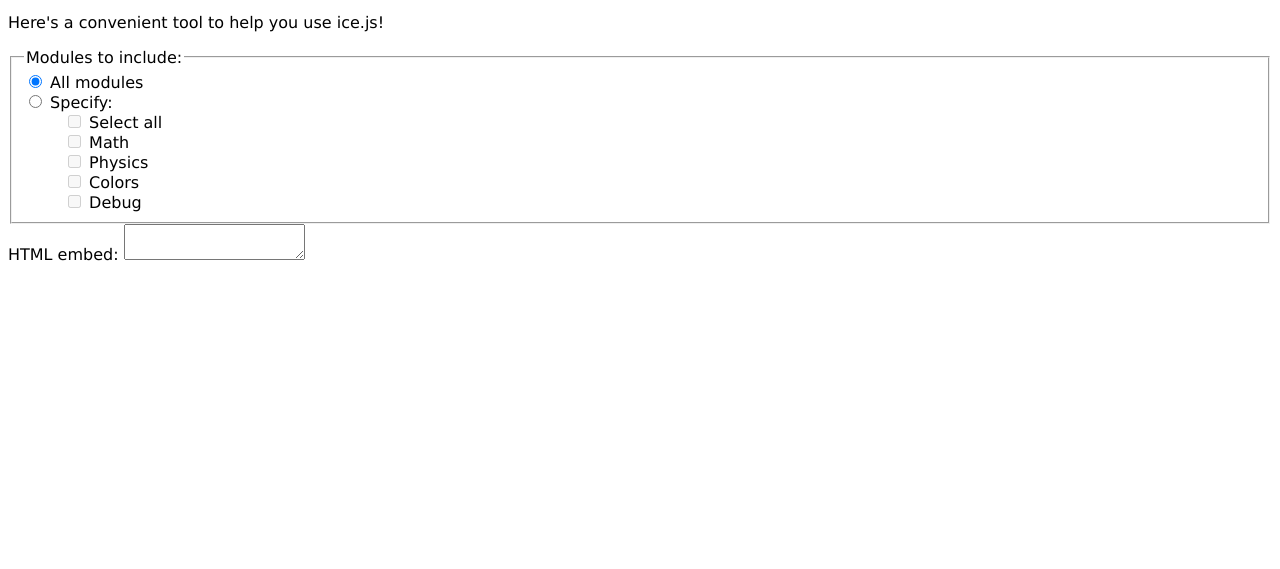
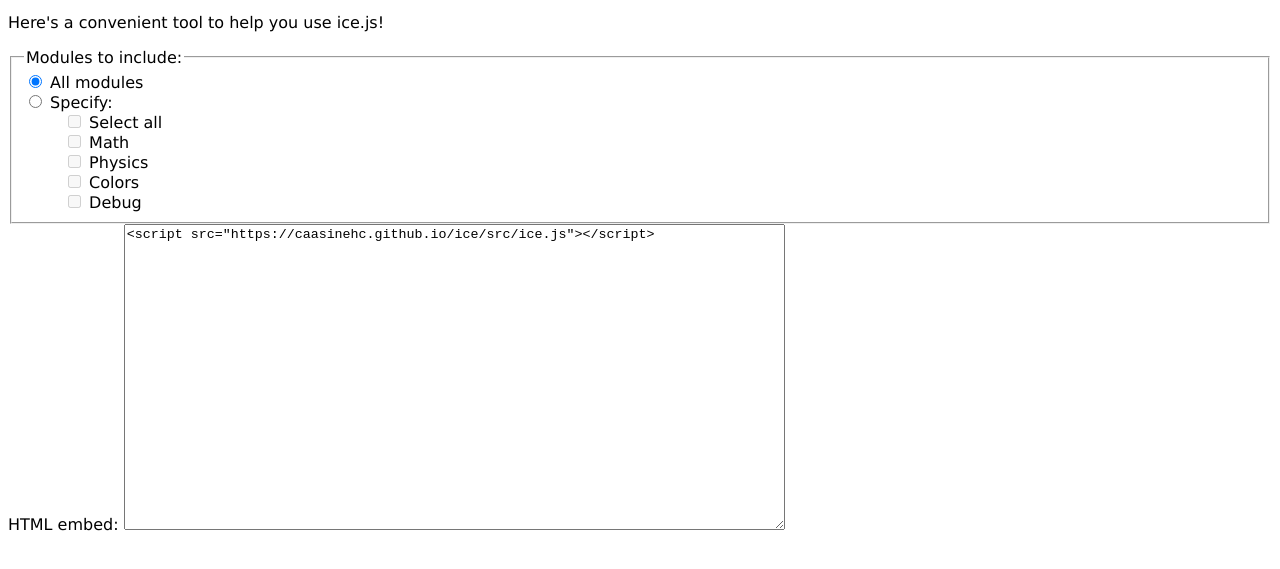
Before and after one commit to caasinehc/ice, a plain HTML site: page index.html in a window 1280 px wide. Shown: the part 103-672 px from the top of the page. Drawn offline with Linux system fonts and the light colour scheme.

Commit message:
Update index.html

```diff
--- a/index.html
+++ b/index.html
@@ -63,7 +63,7 @@
 		</form>
 		<label>
 			HTML embed:
-			<textarea id="embedInput"></textarea>
+			<textarea id="embedInput" rows="20" cols="80"></textarea>
 		</label>
 
 		<script>
@@ -122,6 +122,8 @@
 				//embedImport.select();
 				//embedImport.focus();
 			}
+
+			updateOutput();
 		</script>
 
 	</body>
```
